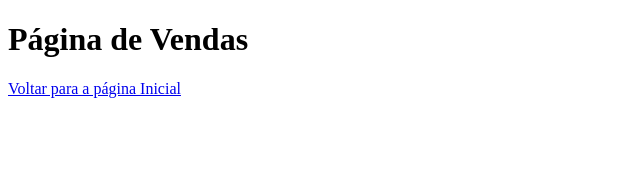
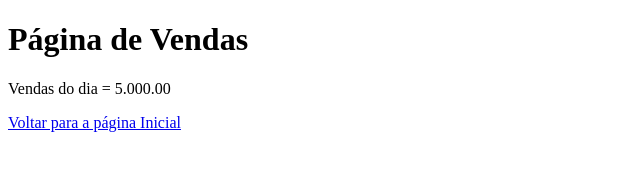
Before and after one commit to RonanSoares/aulagithub, a plain HTML site: page vendas.html in a window 1280 px wide. Shown: the whole page, without its empty margins (0-640 px from the left). Drawn offline with Linux system fonts and the light colour scheme.

Commit message:
Adicionado uma venda

```diff
--- a/vendas.html
+++ b/vendas.html
@@ -8,6 +8,7 @@
 </head>
 <body>
     <h1>Página de Vendas</h1>
+    <p>Vendas do dia = 5.000.00</p>
     <a href="index.html">Voltar para a página Inicial</a>
 </body>
 </html>
```
